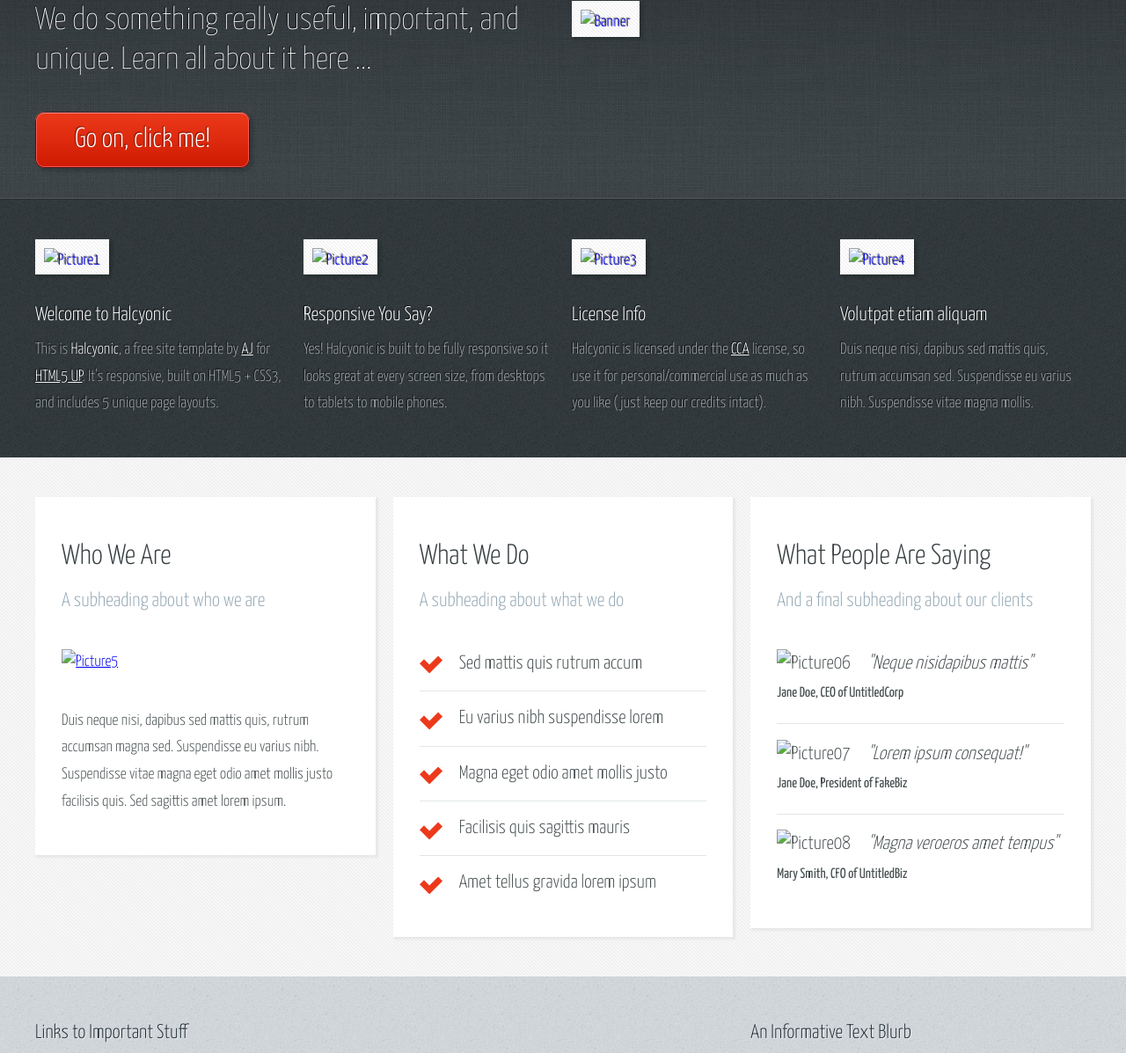
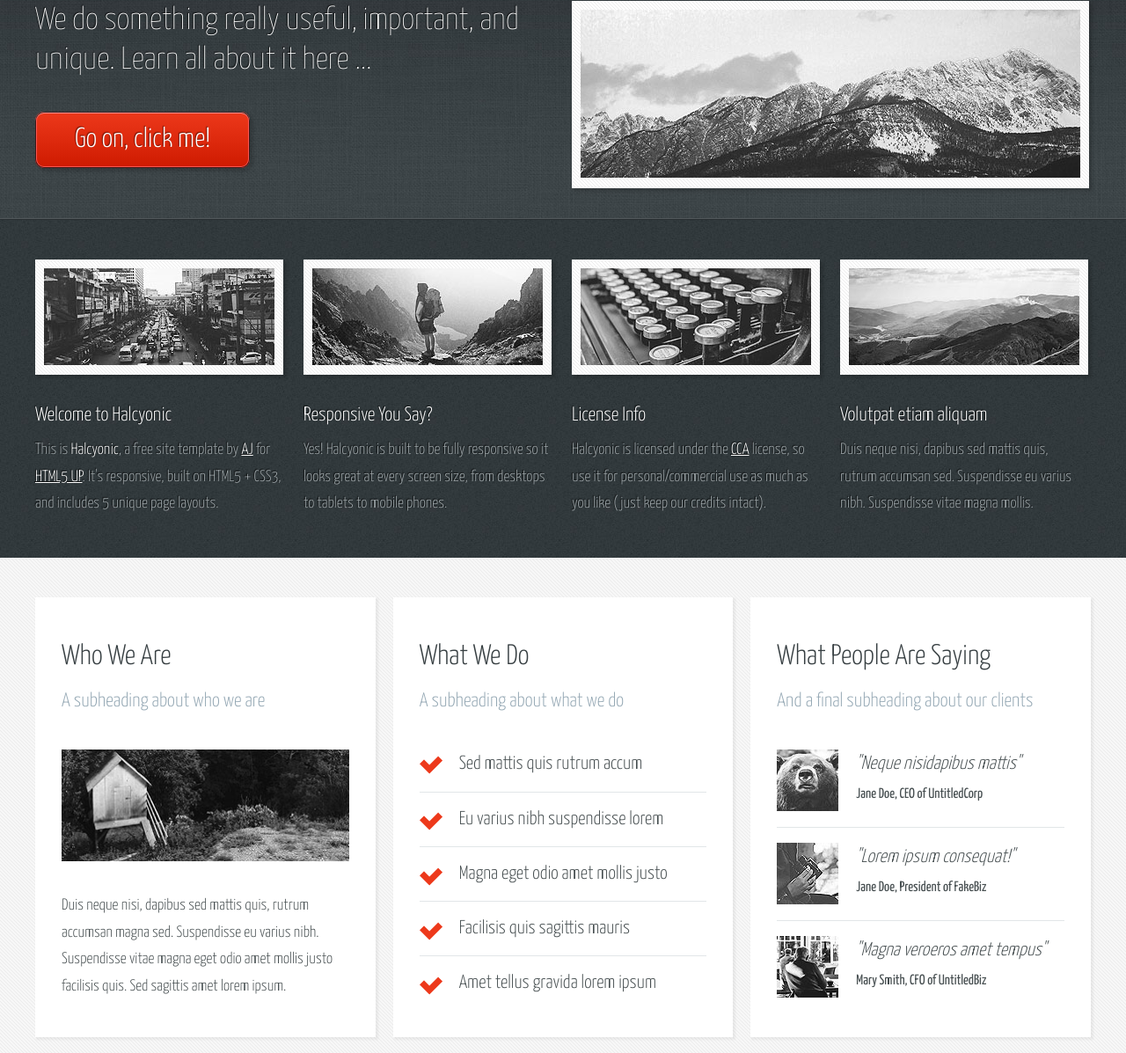
Before and after one commit to Learde/Halcyonic, a website: page index.html in a window 1280 px wide. Shown: the part 175-1372 px from the top of the page at 88% size. Drawn offline with nearby package versions, Linux system fonts and the light colour scheme; the site is published under a folder, as on GitHub Pages, so addresses that start at the root find nothing.

Commit message:
Fix images

```diff
--- a/index.html
+++ b/index.html
@@ -35,7 +35,7 @@
                 </div>
                 <div class="col-1-of-2">
                     <a href="#" class="border-image">
-                        <img src="/img/banner.jpg" alt="Banner" class="border-image__img">
+                        <img src="img/banner.jpg" alt="Banner" class="border-image__img">
                     </a>
                 </div>
             </div>
@@ -47,7 +47,7 @@
             <div class="col-1-of-4">
                 <div class="card">
                     <a href="#" class="card__image border-image">
-                        <img src="/img/pic01.jpg" alt="Picture1" class="border-image__img">
+                        <img src="img/pic01.jpg" alt="Picture1" class="border-image__img">
                     </a>
                     <h5 class="card__heading">Welcome to Halcyonic</h5>
                     <p class="card__paragraph">
@@ -58,7 +58,7 @@
             <div class="col-1-of-4">
                 <div class="card">
                     <a href="#" class="card__image border-image">
-                        <img src="/img/pic02.jpg" alt="Picture2" class="border-image__img">
+                        <img src="img/pic02.jpg" alt="Picture2" class="border-image__img">
                     </a>
                     <h5 class="card__heading">Responsive You Say?</h5>
                     <p class="card__paragraph">
@@ -69,7 +69,7 @@
             <div class="col-1-of-4">
                 <div class="card">
                     <a href="#" class="card__image border-image">
-                        <img src="/img/pic03.jpg" alt="Picture3" class="border-image__img">
+                        <img src="img/pic03.jpg" alt="Picture3" class="border-image__img">
                     </a>
                     <h5 class="card__heading">License Info</h5>
                     <p class="card__paragraph">
@@ -80,7 +80,7 @@
             <div class="col-1-of-4">
                 <div class="card">
                     <a href="#" class="card__image border-image">
-                        <img src="/img/pic04.jpg" alt="Picture4" class="border-image__img">
+                        <img src="img/pic04.jpg" alt="Picture4" class="border-image__img">
                     </a>
                     <h5 class="card__heading">Volutpat etiam aliquam</h5>
                     <p class="card__paragraph">
@@ -97,7 +97,7 @@
                     <h5 class="content-card__primary-heading">Who We Are</h5>
                     <h6 class="content-card__secondary-heading">A subheading about who we are</h6>
                     <a href="#" class="content-card__link">
-                        <img src="/img/pic05.jpg" alt="Picture5" class="content-card__img">
+                        <img src="img/pic05.jpg" alt="Picture5" class="content-card__img">
                     </a>
                     <p class="content-card__paragraph">Duis neque nisi, dapibus sed mattis quis, rutrum accumsan magna sed. Suspendisse eu varius nibh. Suspendisse vitae magna eget odio amet mollis justo facilisis quis. Sed sagittis amet lorem ipsum. </p>
                 </div>
@@ -122,21 +122,21 @@
                     <ul class="content-card__list">
                         <li class="content-card__item content-card__item--quote">
                             <div class="quote">
-                                <img src="/img/pic06.jpg" alt="Picture06" class="quote__img">
+                                <img src="img/pic06.jpg" alt="Picture06" class="quote__img">
                                 <h6 class="quote__heading">"Neque nisidapibus mattis"</h6>
                                 <p class="quote__name">Jane Doe, CEO of UntitledCorp</p>
                             </div>
                         </li>
                         <li class="content-card__item content-card__item--quote">
                             <div class="quote">
-                                <img src="/img/pic07.jpg" alt="Picture07" class="quote__img">
+                                <img src="img/pic07.jpg" alt="Picture07" class="quote__img">
                                 <h6 class="quote__heading">"Lorem ipsum consequat!"</h6>
                                 <p class="quote__name">Jane Doe, President of FakeBiz</p>
                             </div>
                         </li>
                         <li class="content-card__item content-card__item--quote">
                             <div class="quote">
-                                <img src="/img/pic08.jpg" alt="Picture08" class="quote__img">
+                                <img src="img/pic08.jpg" alt="Picture08" class="quote__img">
                                 <h6 class="quote__heading">"Magna veroeros amet tempus"</h6>
                                 <p class="quote__name">Mary Smith, CFO of UntitledBiz</p>
                             </div>
```
